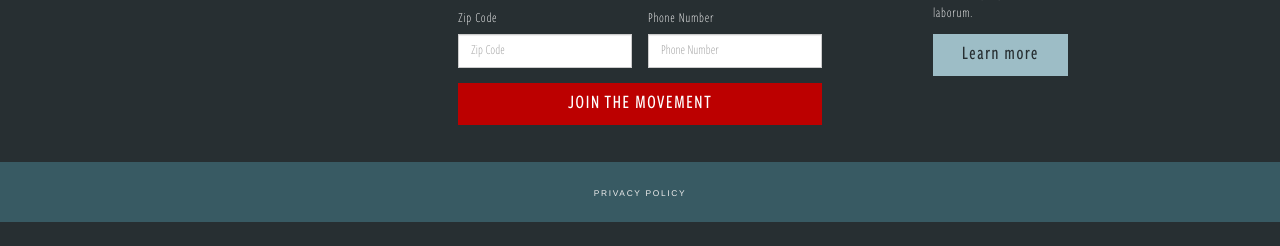
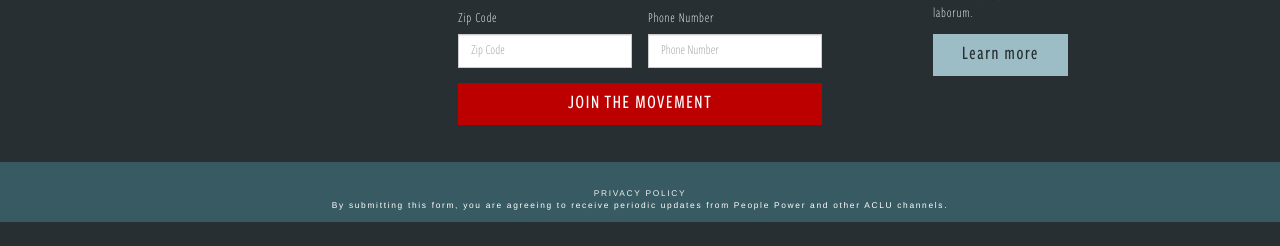
Before and after one commit to aclu-people-power/peoplepower, a website: page stream/src/index.html in a window 1280 px wide. Shown: the part 619-865 px from the top of the page. Before the commit the page ends 843 px from the top, so only its background shows below. Drawn offline with Linux system fonts and the light colour scheme; a script that the page names is missing.

Commit message:
Fixed #37 -- added extra opt-in text

```diff
--- a/stream/src/index.html
+++ b/stream/src/index.html
@@ -79,6 +79,10 @@
         <div class="footer">
             <div class="row privacy-policy">
                 <a href="https://go.peoplepower.org/signup/privacy/">PRIVACY POLICY</a>
+                <p>
+                    By submitting this form, you are agreeing to receive
+                    periodic updates from People Power and other ACLU channels.
+                </p>
             </div>
         </div>
     </body>
```
